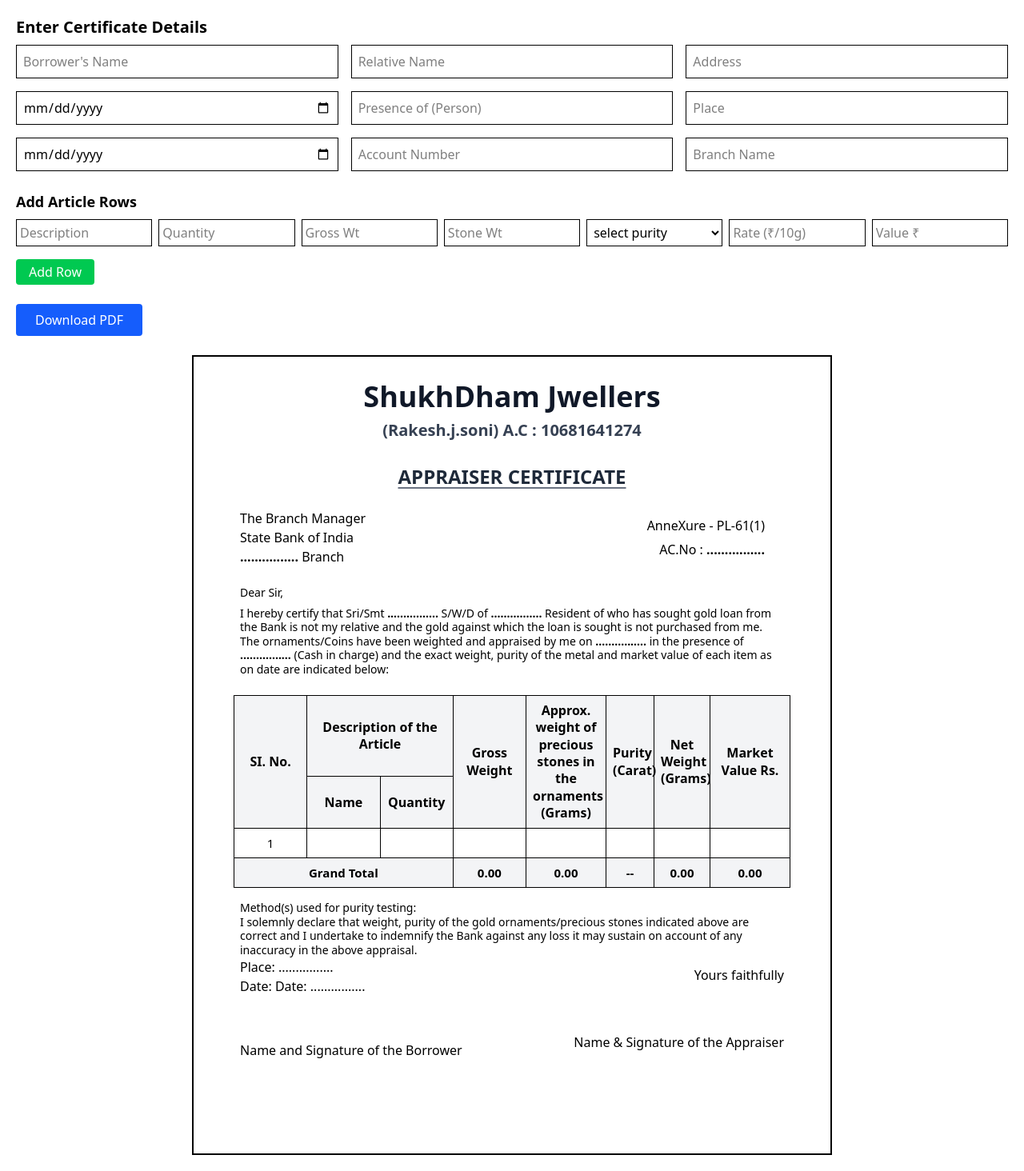
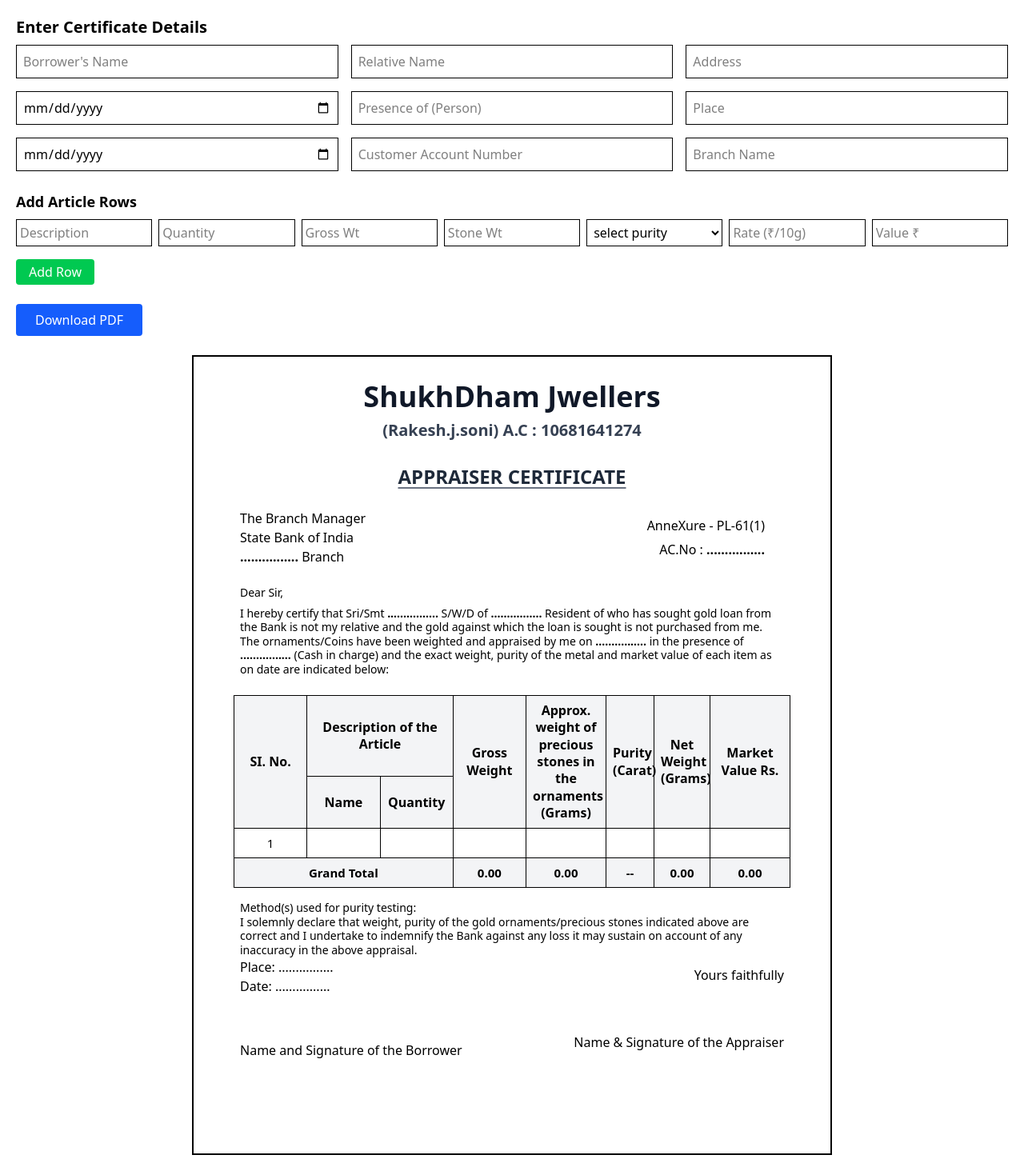
Before and after one commit to Yashgit3097/Sukhdham, a React (Vite) app in the folder frontend/: page / in a window 1280 px wide. Shown: the whole page at 80% size. Built offline with nearby package versions, Linux system fonts and the light colour scheme.

Commit message:
Update App.jsx

```diff
--- a/frontend/src/App.jsx
+++ b/frontend/src/App.jsx
@@ -230,7 +230,7 @@
           <input type="text" name="presencePerson" placeholder="Presence of (Person)" className="border p-2" onChange={handleInputChange} />
           <input type="text" name="place" placeholder="Place" className="border p-2" onChange={handleInputChange} />
           <input type="date" name="date" className="border p-2" onChange={handleInputChange} />
-          <input type="text" name="acc" placeholder="Account Number" className="border p-2" onChange={handleInputChange} />
+          <input type="text" name="acc" placeholder="Customer Account Number" className="border p-2" onChange={handleInputChange} />
           <input type="text" name="branch" placeholder="Branch Name" className="border p-2" onChange={handleInputChange} />
         </div>
 
@@ -378,7 +378,7 @@
 
         <div className="flex justify-between items-center pt-[0.5px] px-12 pb-10">
           <div>
-            <div>Place: {formData.place || "................"}<br />Date: Date: {formData.date ? formatDate(formData.date) : "................"}</div>
+            <div>Place: {formData.place || "................"}<br />Date: {formData.date ? formatDate(formData.date) : "................"}</div>
             <div className="pt-14">Name and Signature of the Borrower</div>
           </div>
           <div className="text-right">
```
